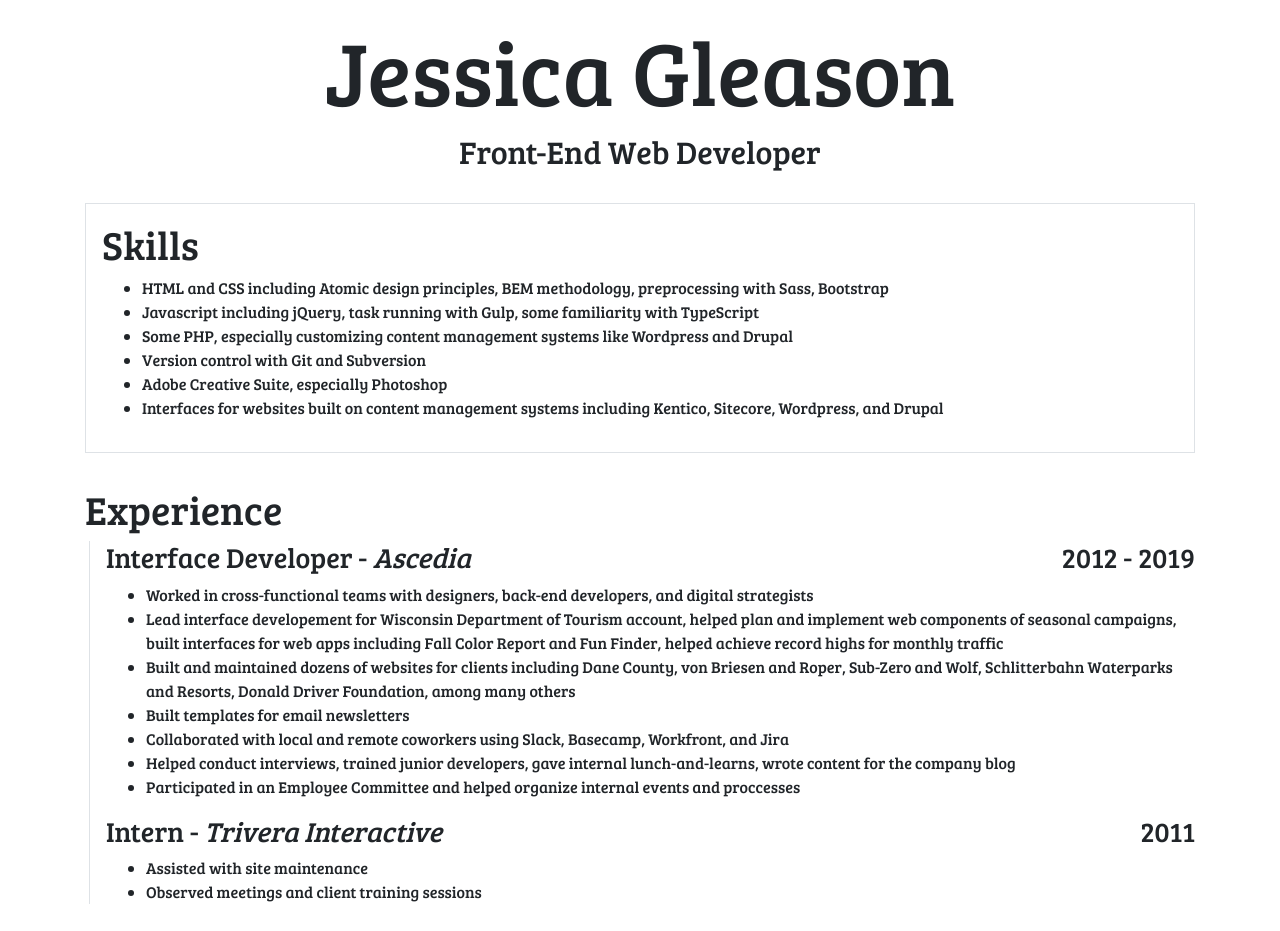
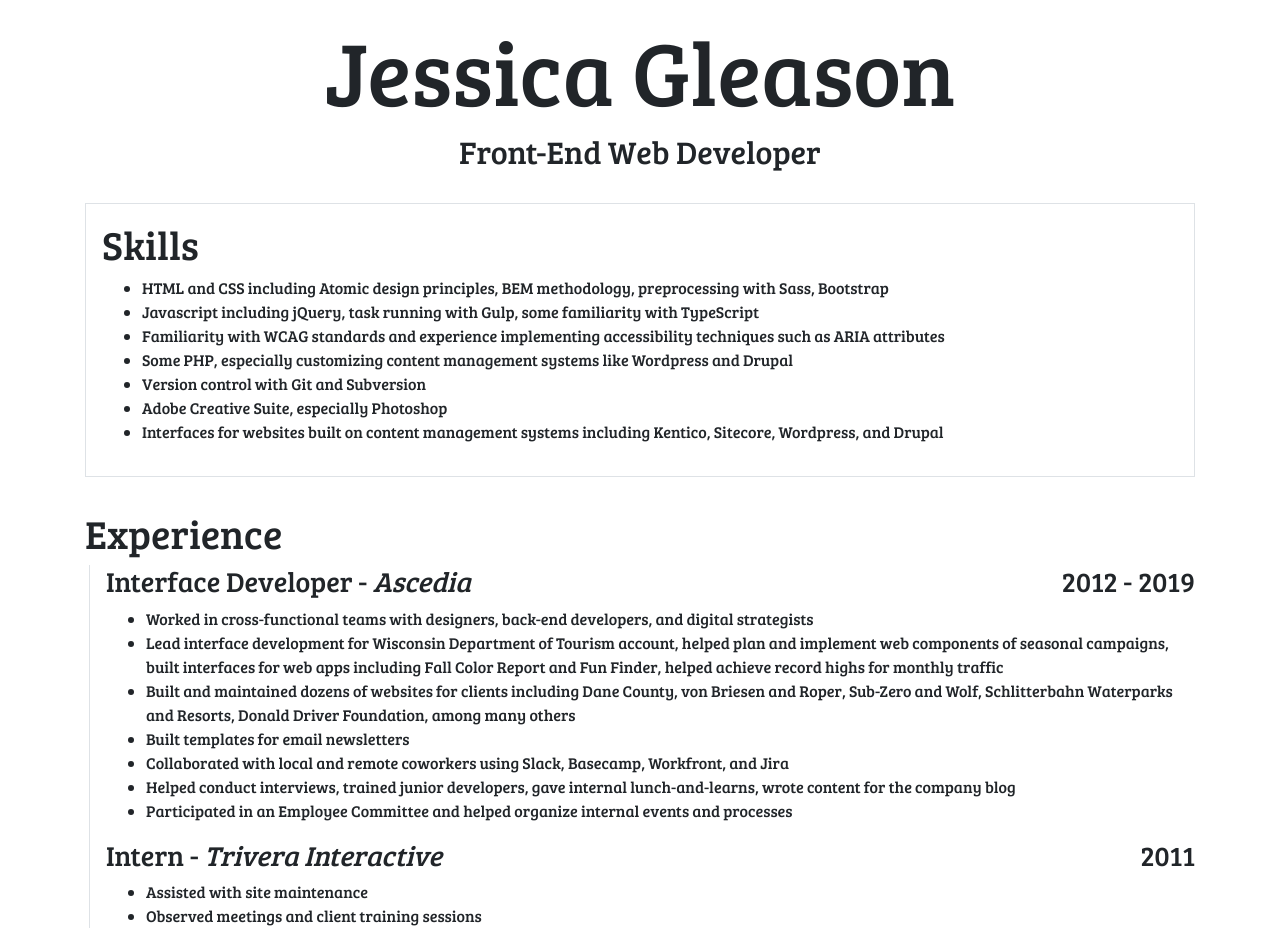
Before and after one commit to jessicargleason/jessicagleason, a website: page resume.html in a window 1280 px wide. Shown: the top 931 px of the page. Drawn offline with nearby package versions, Linux system fonts and the light colour scheme.

Commit message:
Added accessibility item, fixed some typos

```diff
--- a/resume.html
+++ b/resume.html
@@ -29,6 +29,7 @@
 						<ul>
 							<li>HTML and CSS including Atomic design principles, BEM methodology, preprocessing with Sass, Bootstrap</li>
 							<li>Javascript including jQuery, task running with Gulp, some familiarity with TypeScript</li>
+							<li>Familiarity with WCAG standards and experience implementing accessibility techniques such as ARIA attributes</li>
 							<li>Some PHP, especially customizing content management systems like Wordpress and Drupal</li>
 							<li>Version control with Git and Subversion</li>
 							<li>Adobe Creative Suite, especially Photoshop</li>
@@ -43,12 +44,12 @@
 					<h3 class="d-flex justify-content-between"><span>Interface Developer - <i>Ascedia</i></span><span>2012 - 2019</span></h2>
 					<ul>
 							<li>Worked in cross-functional teams with designers, back-end developers, and digital strategists</li>
-							<li>Lead interface developement for Wisconsin Department of Tourism account, helped plan and implement web components of seasonal campaigns, built interfaces for web apps including Fall Color Report and Fun Finder, helped achieve record highs for monthly traffic</li>
+							<li>Lead interface development for Wisconsin Department of Tourism account, helped plan and implement web components of seasonal campaigns, built interfaces for web apps including Fall Color Report and Fun Finder, helped achieve record highs for monthly traffic</li>
 							<li>Built and maintained dozens of websites for clients including Dane County, von Briesen and Roper, Sub-Zero and Wolf, Schlitterbahn Waterparks and Resorts, Donald Driver Foundation, among many others</li>
 							<li>Built templates for email newsletters</li>
 							<li>Collaborated with local and remote coworkers using Slack, Basecamp, Workfront, and Jira</li>
 							<li>Helped conduct interviews, trained junior developers, gave internal lunch-and-learns, wrote content for the company blog</li>
-							<li>Participated in an Employee Committee and helped organize internal events and proccesses</li>
+							<li>Participated in an Employee Committee and helped organize internal events and processes</li>
 					</ul>
 
 					<h3 class="d-flex justify-content-between"><span>Intern - <i>Trivera Interactive</i></span><span>2011</span></h2>
```
